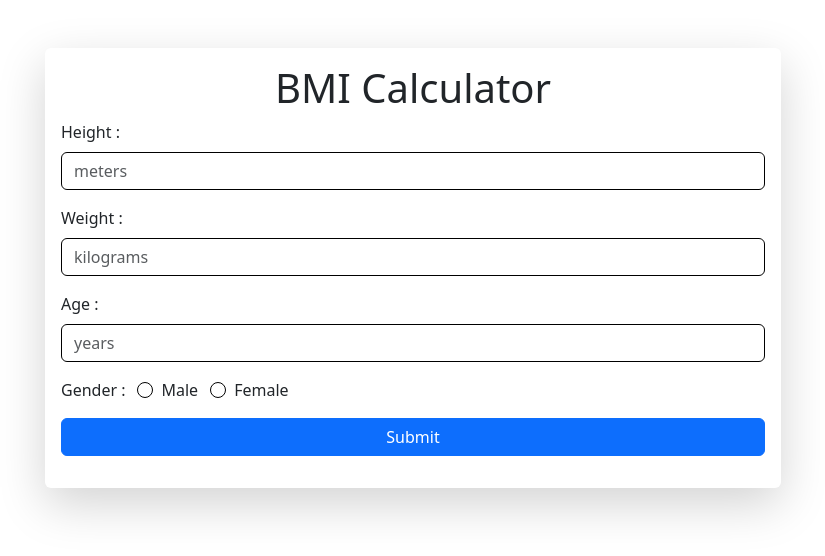
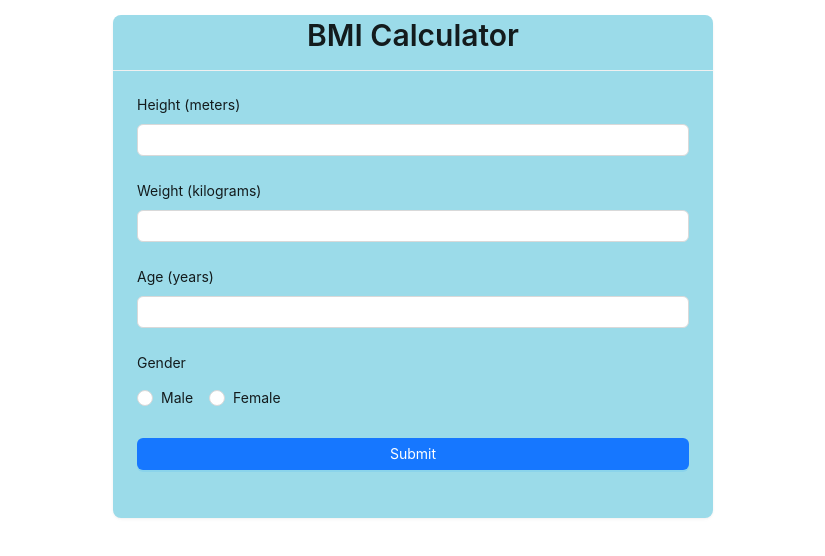
Before and after one commit to imbuesoft/patient, a React (Create React App) app: page / in a window 1280 px wide. Shown: the top 556 px of the page, without its empty margins (227-1052 px from the left). Built offline with nearby package versions, Linux system fonts and the light colour scheme.

Commit message:
Ant Design UI added in BMI Calculator

```diff
--- a/package.json
+++ b/package.json
@@ -6,6 +6,7 @@
     "@testing-library/jest-dom": "^5.16.5",
     "@testing-library/react": "^13.4.0",
     "@testing-library/user-event": "^13.5.0",
+    "antd": "^5.5.0",
     "react": "^18.2.0",
     "react-dom": "^18.2.0",
     "react-scripts": "5.0.1",
--- a/src/App.js
+++ b/src/App.js
@@ -1,67 +1,49 @@
 import { useState } from "react";
+import { Card, Form, Input, Radio, Button, Typography } from 'antd';
+
+const { Title } = Typography;
 
 const App = () => {
-  const border = { border: "0.5px solid black" };
   const [data, setData] = useState({
     height: "", weight: "", age: "", gender: ""
   });
   const [bmi, setBmi] = useState(0);
+
   const handleChange = (e) => {
     setData({ ...data, [e.target.name]: e.target.value });
   }
   const submit = () => {
-    console.log(data);
     const bmi = (data.weight) / ((data.height) * (data.height));
     setBmi(bmi.toFixed(2));
   }
+
   return (
     <div className="container">
-      <div className="row justify-content-center">
-        <div className="col-12 col-md-8">
-          <div className="card mt-5 border-0">
-            <div className="card-body shadow-lg rounded">
-              <form>
-                <h1 className="text-center">BMI Calculator</h1>
-                <div className="mb-3">
-                  <label htmlFor="Height" className="form-label">Height :</label>
-                  <input type="number" className="form-control" id="Height" placeholder="meters" name="height" onChange={handleChange} value={data.height} style={border} />
-                </div>
-                <div className="mb-3">
-                  <label htmlFor="Weight" className="form-label">Weight :</label>
-                  <input type="number" className="form-control" id="Weight" placeholder="kilograms" name="weight" onChange={handleChange} value={data.weight} style={border} />
-                </div>
-                <div className="mb-3">
-                  <label htmlFor="Age" className="form-label">Age :</label>
-                  <input type="number" className="form-control" id="Age" placeholder="years" name="age" onChange={handleChange} value={data.age} style={border} />
-                </div>
-
-                <div className="row row-cols-auto">
-                  <label className="col">Gender : </label>
-                  <div className="form-check mb-3 ms-0 col">
-                    <input className="form-check-input" type="radio" name="gender" id="Male" onChange={handleChange} value="Male" style={border} />
-                    <label className="form-check-label" htmlFor="Male">
-                      Male
-                    </label>
-                  </div>
-                  <div className="form-check mb-3 col">
-                    <input className="form-check-input" type="radio" name="gender" id="Female" onChange={handleChange} value="Female" style={border} />
-                    <label className="form-check-label" htmlFor="Female">
-                      Female
-                    </label>
-                  </div>
-                </div>
-                <button type="button" onClick={submit} className="btn btn-primary w-100">Submit</button>
-              </form>
-              <div className="result mt-3 text-center">
-                {
-                  bmi !== 0 ? (<h2>Result : {bmi}</h2>) : null
-                }
-
-              </div>
-            </div>
-          </div>
+      <Card title={<Title level={2} style={{ textAlign: 'center' }}>BMI Calculator</Title>} bordered={false} style={{ width: 600, margin: "0 auto", marginTop: "15px", backgroundColor: "rgb(155, 219, 233)" }}>
+        <Form layout="vertical">
+          <Form.Item label="Height (meters)">
+            <Input type="number" name="height" onChange={handleChange} value={data.height} />
+          </Form.Item>
+          <Form.Item label="Weight (kilograms)">
+            <Input type="number" name="weight" onChange={handleChange} value={data.weight} />
+          </Form.Item>
+          <Form.Item label="Age (years)">
+            <Input type="number" name="age" onChange={handleChange} value={data.age} />
+          </Form.Item>
+          <Form.Item label="Gender">
+            <Radio.Group onChange={handleChange} name="gender">
+              <Radio value="Male">Male</Radio>
+              <Radio value="Female">Female</Radio>
+            </Radio.Group>
+          </Form.Item>
+          <Form.Item>
+            <Button type="primary" block onClick={submit}>Submit</Button>
+          </Form.Item>
+        </Form>
+        <div className="result mt-3 text-center">
+          {bmi !== 0 && <Title level={4}>Result : {bmi}</Title>}
         </div>
-      </div>
+      </Card>
     </div>
   );
 }
```
Also changed, not shown: 1 other file (tests, documents, lock files or other folders).
